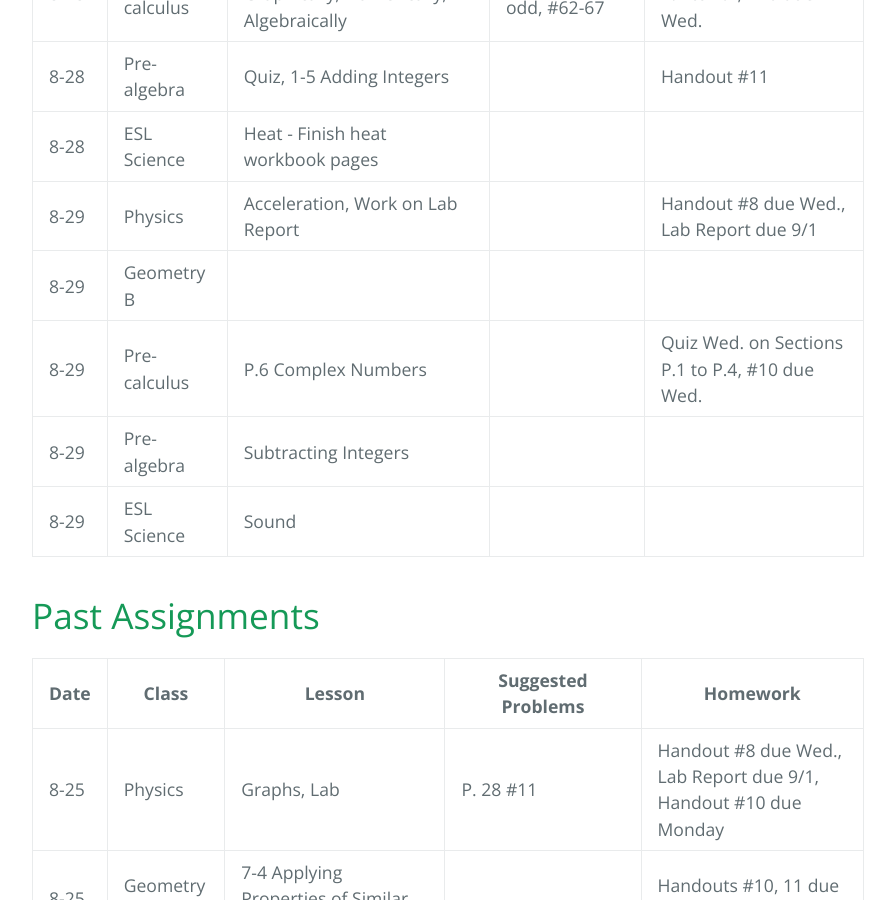
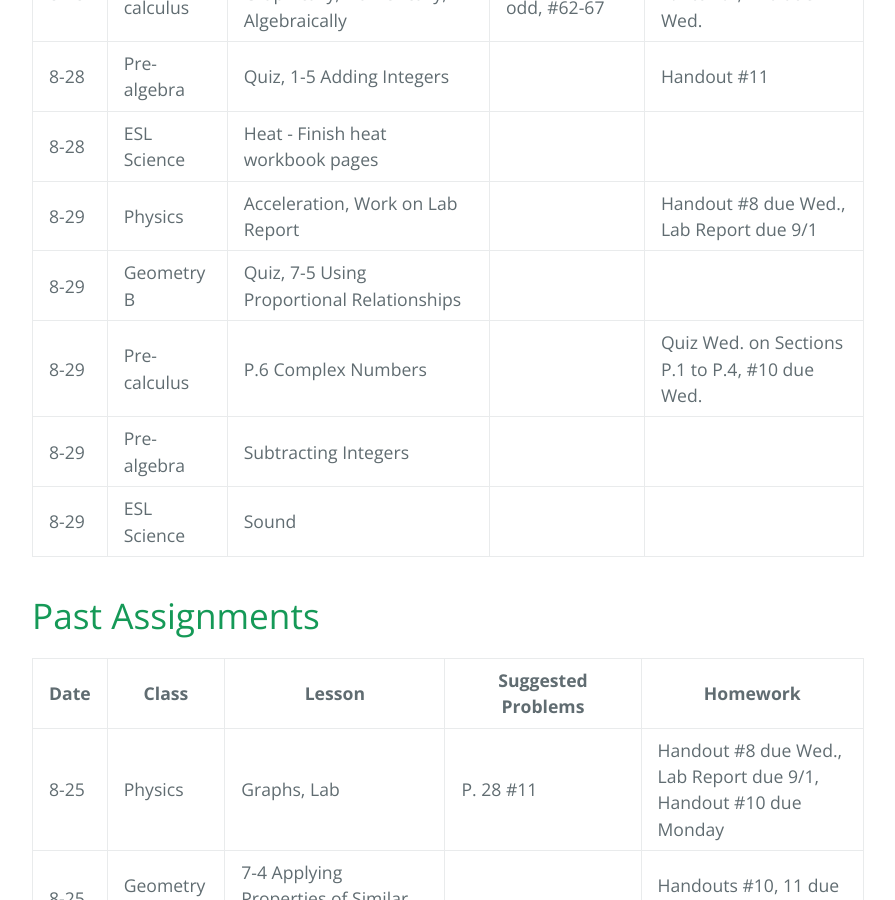
Before and after one commit to gpayoo/gpayoo, a Jekyll site: the page built from index.md, in a window 1280 px wide and 900 px high, scrolled down 859 px. Shown: the whole window, without its empty margins (192-1087 px from the left). Built offline with Jekyll 4.4.1, drawn with Linux system fonts in a browser that asks for light colours; our own code applies the rules of GitHub Pages for plain Markdown files.

Commit message:
Update index.md

```diff
--- a/index.md
+++ b/index.md
@@ -15,7 +15,7 @@ layout: default
 | 8-28 | Pre-algebra | Quiz, 1-5 Adding Integers | | Handout #11
 | 8-28 | ESL Science | Heat - Finish heat workbook pages |  |
 | 8-29 | Physics | Acceleration, Work on Lab Report |  | Handout #8 due Wed., Lab Report due 9/1
-| 8-29 | Geometry B |  | | |
+| 8-29 | Geometry B | Quiz, 7-5 Using Proportional Relationships | | |
 | 8-29 | Pre-calculus | P.6 Complex Numbers |  | Quiz Wed. on Sections P.1 to P.4, #10 due Wed.
 | 8-29 | Pre-algebra | Subtracting Integers | |
 | 8-29 | ESL Science | Sound |  |
```
